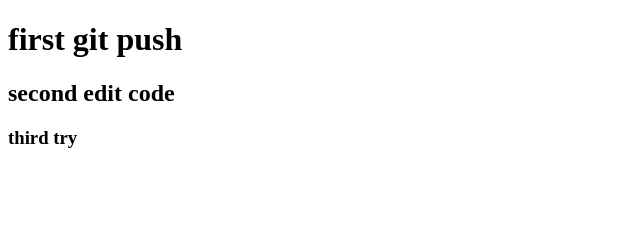
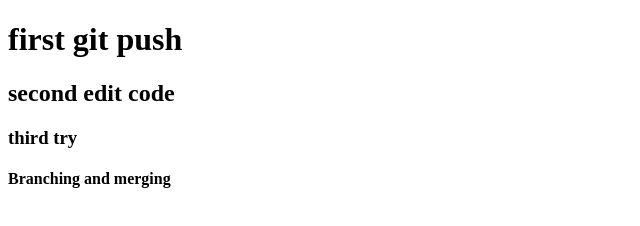
Before and after one commit to sanketkamble30/demoR1, a plain HTML site: page index.html in a window 1280 px wide. Shown: the whole page, without its empty margins (0-640 px from the left). Drawn offline with Linux system fonts and the light colour scheme.

Commit message:
new branch updated version

```diff
--- a/index.html
+++ b/index.html
@@ -9,5 +9,6 @@
     <h1>first git push</h1>
     <h2>second edit code</h2>
     <h3>third try</h3>
+    <h4>Branching and merging</h4>
 </body>
 </html>
```
